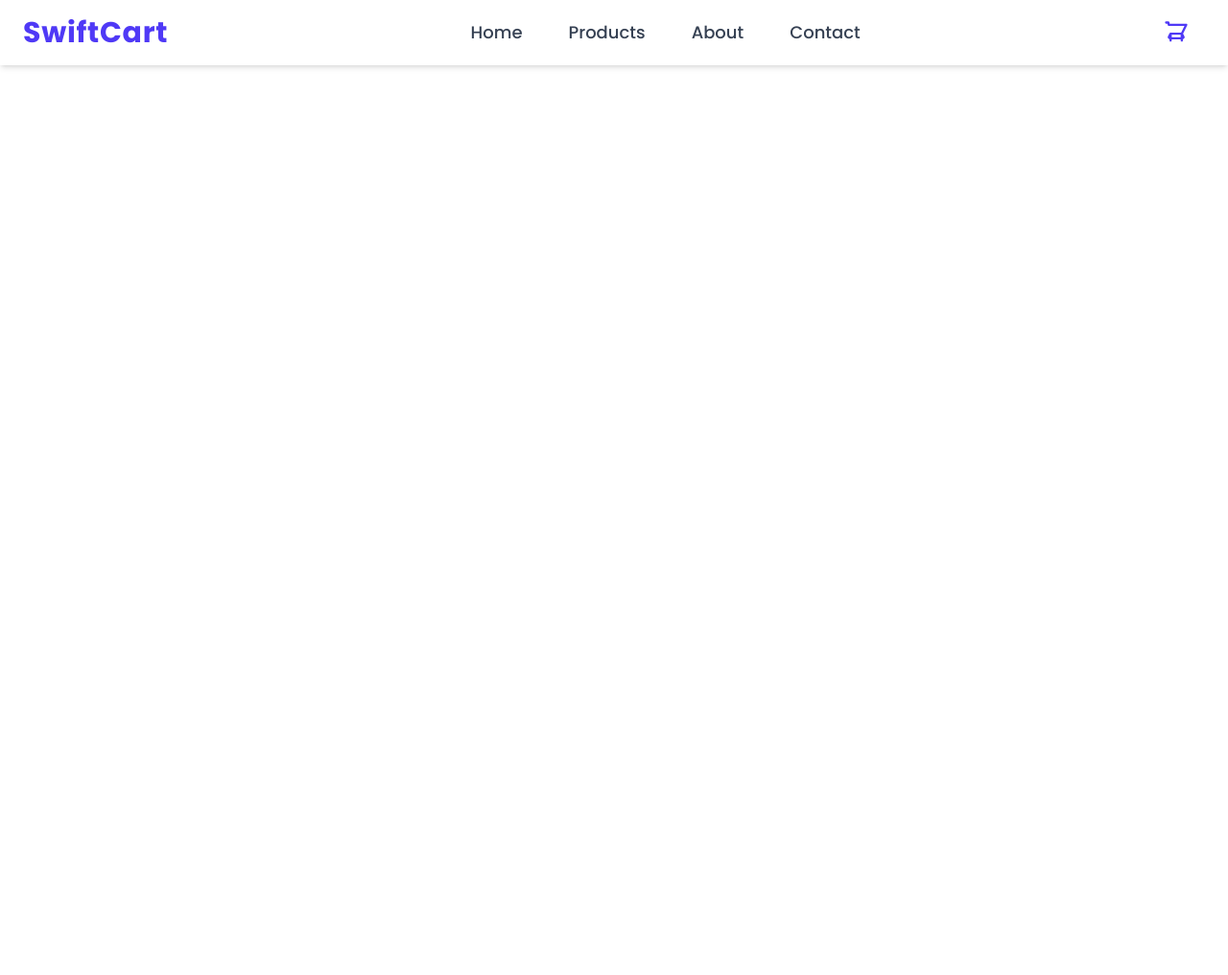
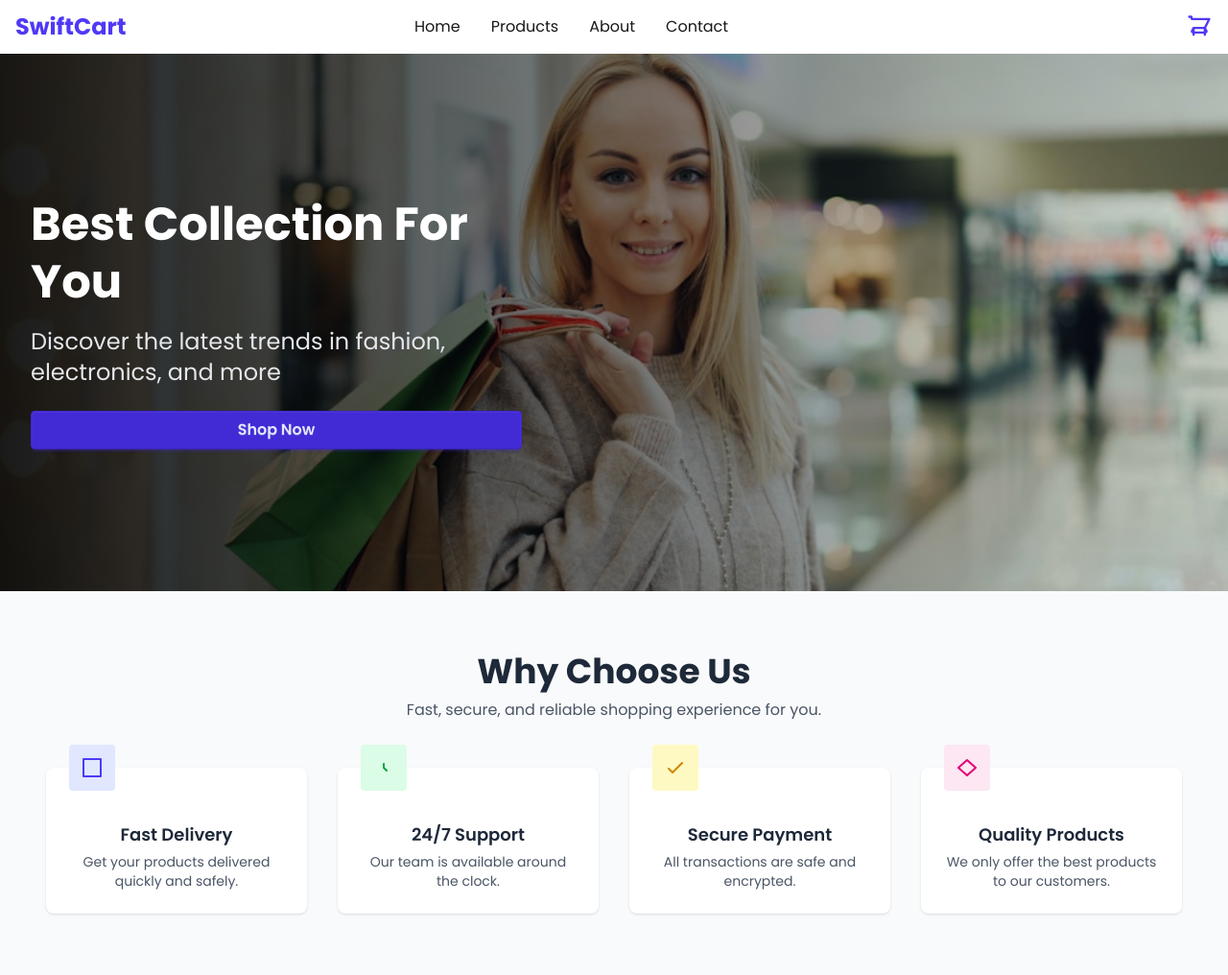
Before and after one commit to Sumayea104/Swiftcart-E-commerce, a plain HTML site: page index.html in a window 1280 px wide. Shown: the whole page at 96% size. Before the commit the page ends 800 px from the top, so only its background shows below. Drawn offline with nearby package versions, Linux system fonts and the light colour scheme.

Commit message:
bannar section

```diff
--- a/index.html
+++ b/index.html
@@ -3,7 +3,7 @@
   <head>
     <meta charset="UTF-8" />
     <meta name="viewport" content="width=device-width, initial-scale=1.0" />
-    <link rel="stylesheet" href="styles/styles.css" />
+    <link rel="stylesheet" href="./styles/styles.css" />
 
     <!-- Google font -->
     <link rel="preconnect" href="https://fonts.googleapis.com" />
@@ -26,14 +26,16 @@
     <header>
       <!-- Navbar starts -->
       <nav
-        class="bg-white shadow-md px-6 py-4 flex items-center justify-between"
-      >
+        class="bg-white shadow-md">
+        <div class="max-w-7xl mx-auto px-4 py-3 ">
+         <div class="flex items-center justify-between md:grid md:grid-cols-3 items-center">
+
         <!-- Logo -->
-        <div class="text-3xl font-extrabold text-indigo-600 tracking-wide">
+        <div class="text-2xl font-extrabold text-indigo-600">
           SwiftCart
         </div>
         <!-- Desktop Menu -->
-        <ul class="hidden md:flex space-x-12 text-gray-700 font-medium text-lg">
+        <ul class="hidden md:flex space-x-8">
           <li>
             <a href="#" class="hover:text-indigo-600 transition duration-200"
               >Home</a
@@ -57,7 +59,7 @@
         </ul>
 
         <!-- Right Side -->
-        <div class="flex items-center space-x-4">
+        <div class="flex justify-end items-center gap-4">
           <!-- Cart -->
           <div class="relative">
             <svg
@@ -77,8 +79,7 @@
             <span
               id="cartCount"
               class="absolute -top-2 -right-2 bg-red-500 text-white rounded-full px-1 text-xs font-bold"
-              ></span
-            >
+            ></span>
           </div>
 
           <!-- Hamburger Menu (Mobile) -->
@@ -100,6 +101,8 @@
               </svg>
             </button>
           </div>
+        </div>
+         </div>
         </div>
       </nav>
 
@@ -132,6 +135,97 @@
       <!-- Navbar ends -->
     </header>
     <body>
+      <!-- bannar/ hero section starts -->
+      <!-- HERO / BANNER SECTION -->
+      <section
+        class="w-full h-[60vh] md:h-[70vh] bg-cover bg-center relative"
+        style="background-image: url('./Assets/banner-image.png')">
+
+          <!-- Gradient Overlay -->
+
+      <div class="absolute inset-0 bg-gradient-to-r from-black/90 to-black/10"></div>
+        <!-- Content -->
+         <div
+          class="relative max-auto max-w-7xl text-left h-full flex items-center text-left text-white px-4 md:px-8 "
+        >
+          <div class="flex flex-col max-w-lg">
+            <h1 class="text-3xl md:text-5xl font-bold mb-4 leading-tight whitespace-nowrap md:whitespace-normal">
+            Best Collection For You
+          </h1>
+          <p class="text-sm md:text-2xl text-gray-200 mb-6">
+            Discover the latest trends in fashion, electronics, and more
+          </p>
+          <button class="btn btn-primary px-6 py-2 text-base">Shop Now</button>
+          </div>
+        </div>
+      </section>
+
+      <!-- bannar/ hero section ends -->
+
+      <section class="w-full bg-gray-50 py-16">
+  <div class="max-w-7xl mx-auto px-6 md:px-12 text-center">
+    <!-- Heading centered -->
+    <h2 class="text-3xl md:text-4xl font-bold text-gray-800">Why Choose Us</h2>
+    <p class="mt-2 text-gray-600 text-sm md:text-base">
+      Fast, secure, and reliable shopping experience for you.
+    </p>
+
+    <!-- Features grid -->
+    <div class="mt-12 grid grid-cols-1 sm:grid-cols-2 md:grid-cols-4 gap-8">
+
+      <!-- Card 1 -->
+      <div class="relative bg-white rounded-lg shadow p-6 pt-12">
+        <!-- Icon box half-over top -->
+        <div class="absolute -top-6 left-6 bg-indigo-100 w-12 h-12 flex items-center justify-center rounded-sm">
+          <svg xmlns="http://www.w3.org/2000/svg" class="h-6 w-6 text-indigo-600" fill="none" viewBox="0 0 24 24" stroke="currentColor">
+            <path stroke-linecap="round" stroke-linejoin="round" stroke-width="2" d="M3 3h18v18H3V3z"/>
+          </svg>
+        </div>
+        <!-- Text -->
+        <h3 class="text-lg font-semibold text-gray-800 mt-2">Fast Delivery</h3>
+        <p class="mt-1 text-gray-600 text-sm">Get your products delivered quickly and safely.</p>
+      </div>
+
+      <!-- Card 2 -->
+      <div class="relative bg-white rounded-lg shadow p-6 pt-12">
+        <div class="absolute -top-6 left-6 bg-green-100 w-12 h-12 flex items-center justify-center rounded-sm">
+          <svg xmlns="http://www.w3.org/2000/svg" class="h-6 w-6 text-green-600" fill="none" viewBox="0 0 24 24" stroke="currentColor">
+            <path stroke-linecap="round" stroke-linejoin="round" stroke-width="2" d="M12 8v4l3 3"/>
+          </svg>
+        </div>
+        <h3 class="text-lg font-semibold text-gray-800 mt-2">24/7 Support</h3>
+        <p class="mt-1 text-gray-600 text-sm">Our team is available around the clock.</p>
+      </div>
+
+      <!-- Card 3 -->
+      <div class="relative bg-white rounded-lg shadow p-6 pt-12">
+        <div class="absolute -top-6 left-6 bg-yellow-100 w-12 h-12 flex items-center justify-center rounded-sm">
+          <svg xmlns="http://www.w3.org/2000/svg" class="h-6 w-6 text-yellow-600" fill="none" viewBox="0 0 24 24" stroke="currentColor">
+            <path stroke-linecap="round" stroke-linejoin="round" stroke-width="2" d="M5 13l4 4L19 7"/>
+          </svg>
+        </div>
+        <h3 class="text-lg font-semibold text-gray-800 mt-2">Secure Payment</h3>
+        <p class="mt-1 text-gray-600 text-sm">All transactions are safe and encrypted.</p>
+      </div>
+
+      <!-- Card 4 -->
+      <div class="relative bg-white rounded-lg shadow p-6 pt-12">
+        <div class="absolute -top-6 left-6 bg-pink-100 w-12 h-12 flex items-center justify-center rounded-sm">
+          <svg xmlns="http://www.w3.org/2000/svg" class="h-6 w-6 text-pink-600" fill="none" viewBox="0 0 24 24" stroke="currentColor">
+            <path stroke-linecap="round" stroke-linejoin="round" stroke-width="2" d="M12 20l9-8-9-8-9 8 9 8z"/>
+          </svg>
+        </div>
+        <h3 class="text-lg font-semibold text-gray-800 mt-2">Quality Products</h3>
+        <p class="mt-1 text-gray-600 text-sm">We only offer the best products to our customers.</p>
+      </div>
+
+    </div>
+  </div>
+</section>
+
+
+
+
 
       <script src="script.js"></script>
     </body>
```
